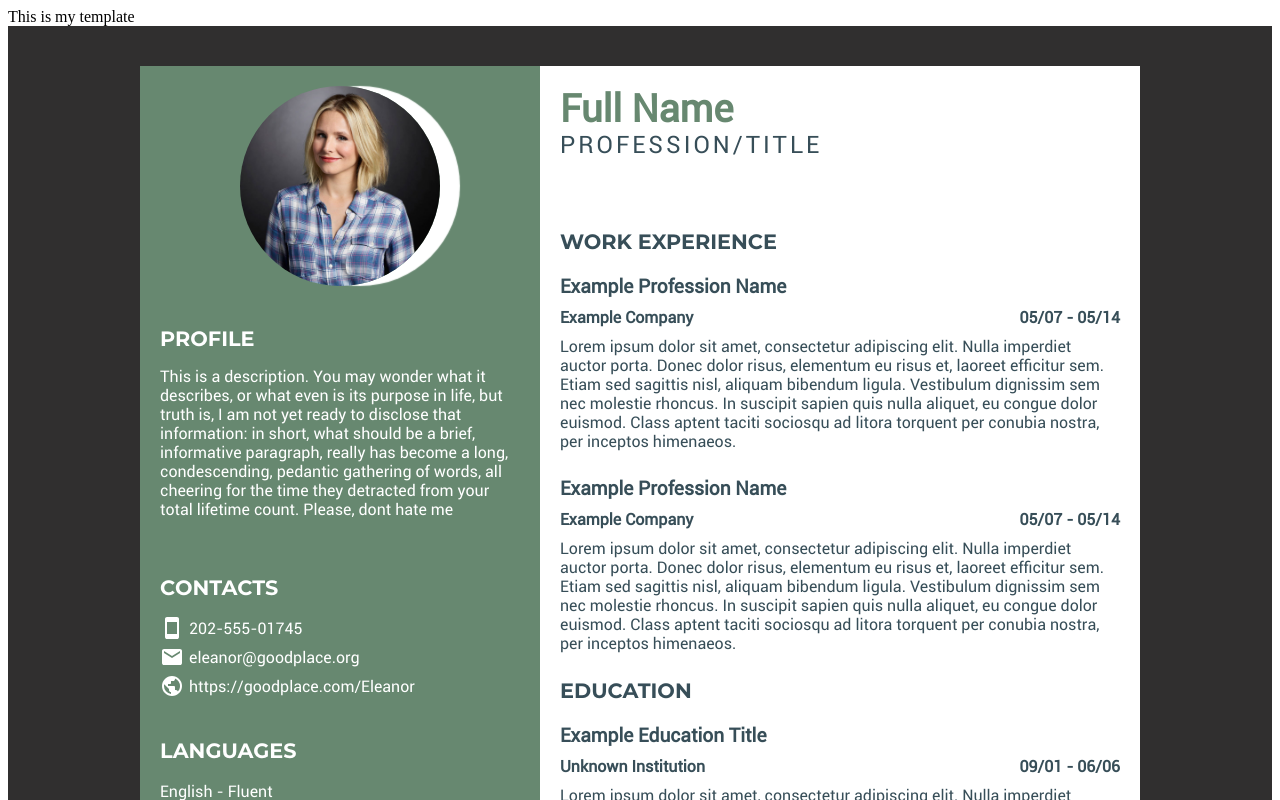
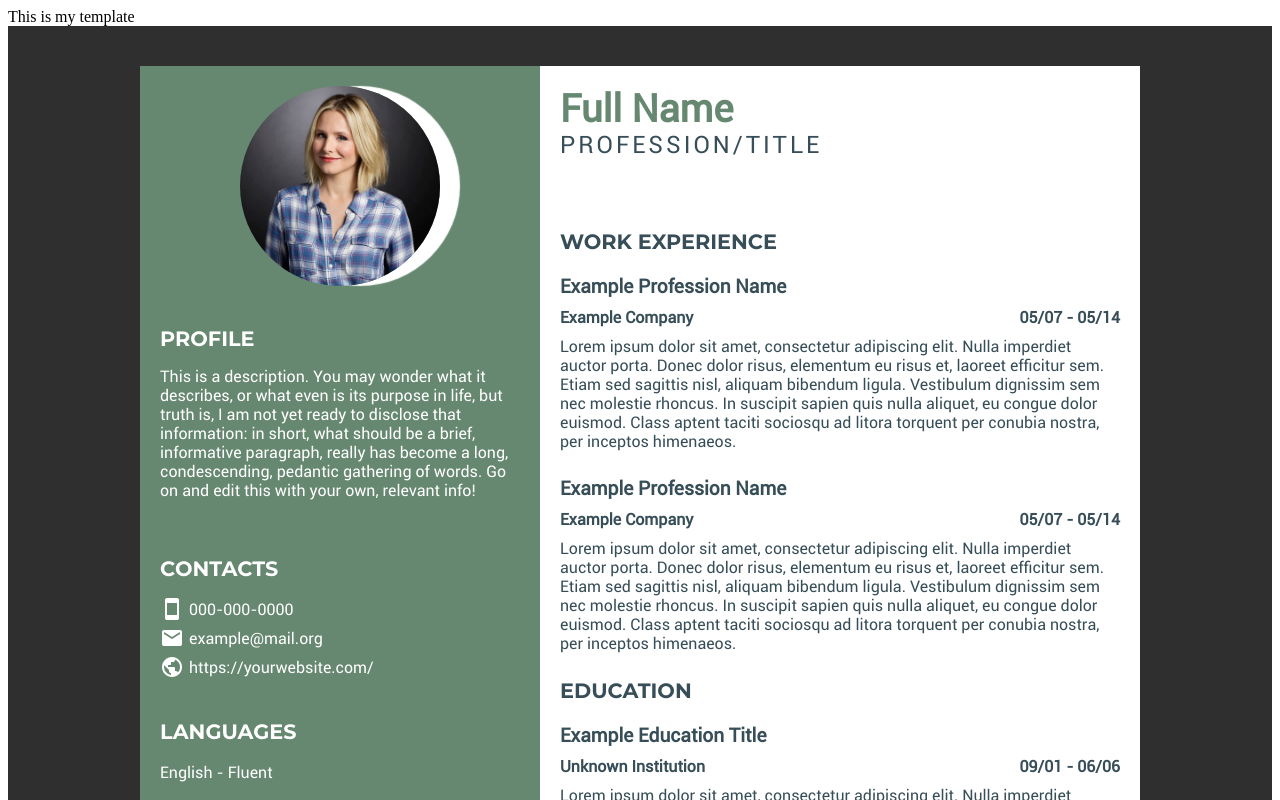
Before and after one commit to Velthas/buildrriculum, a React app: page / in a window 1280 px wide. Shown: the top 800 px of the page. Built offline with nearby package versions, Linux system fonts and the light colour scheme.

Commit message:
Added styling to trash icon & tweaked prof. description

```diff
--- a/src/components/Languages.js
+++ b/src/components/Languages.js
@@ -39,7 +39,7 @@ class Languages extends Component {
       {this.props.languages.map((lang, index) => {
        return <li key={lang.id}>
           <p>{lang.language + ' - ' + lang.fluency}</p>
-          { this.state.trashcans && <img src={trashcan} onClick={() => { this.deleteLanguage('languages', index) }}></img> }
+          { this.state.trashcans && <img src={trashcan} className="trashcan" onClick={() => { this.deleteLanguage('languages', index) }}></img> }
         </li>
       })}
       </ul>
--- a/src/components/Sidebar.js
+++ b/src/components/Sidebar.js
@@ -11,10 +11,10 @@ class Sidebar extends Component {
 
     this.state = {
       photoUrl: Eleanor,
-      profile: 'This is a description. You may wonder what it describes, or what even is its purpose in life, but truth is, I am not yet ready to disclose that information: in short, what should be a brief, informative paragraph, really has become a long, condescending, pedantic gathering of words, all cheering for the time they detracted from your total lifetime count. Please, dont hate me',
-      telephone: '202-555-01745',
-      mail: 'eleanor@goodplace.org',
-      website: 'https://goodplace.com/Eleanor',
+      profile: 'This is a description. You may wonder what it describes, or what even is its purpose in life, but truth is, I am not yet ready to disclose that information: in short, what should be a brief, informative paragraph, really has become a long, condescending, pedantic gathering of words. Go on and edit this with your own, relevant info!',
+      telephone: '000-000-0000',
+      mail: 'example@mail.org',
+      website: 'https://yourwebsite.com/',
       languages: [{ language: 'English', fluency: 'Fluent', id: 0}]
     }
 
```
